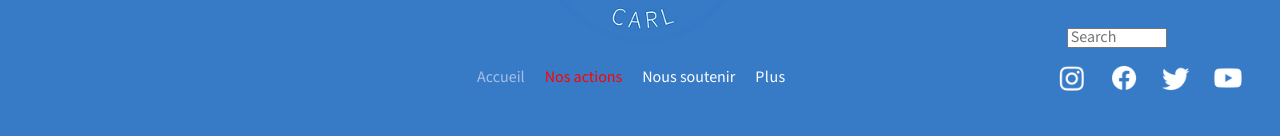
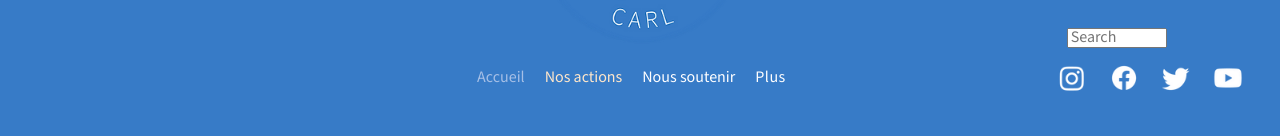
Before and after one commit to AdilBID/AssoCarl, a React (Vite) app: page / in a window 1280 px wide. In both pictures the pointer is over the link "Nos actions". Shown: the part 183-319 px from the top of the page. Built offline with nearby package versions, Linux system fonts and the light colour scheme; a web font is replaced by a local one.

Commit message:
hover color on not active link

```diff
--- a/src/Components/Header/_Header.scss
+++ b/src/Components/Header/_Header.scss
@@ -96,7 +96,7 @@ nav {
         text-decoration: none;
 
         &:not(.active-link):hover {
-          color: red;
+          color: $tequila;
         }
       }
       .active-link {
```
